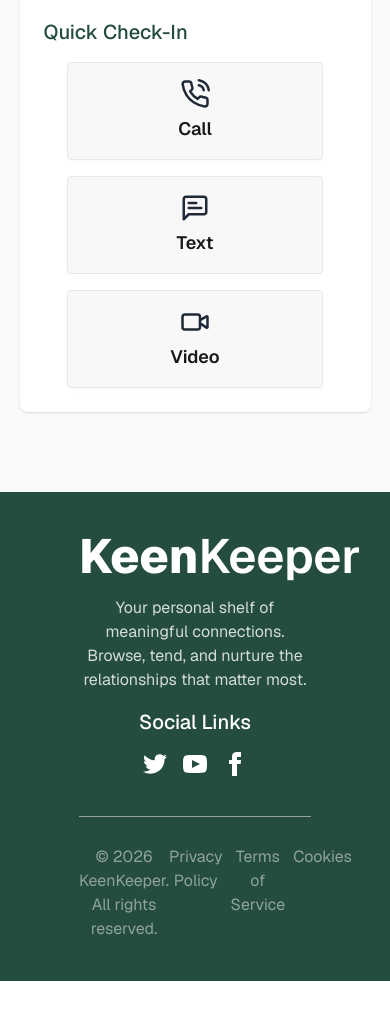
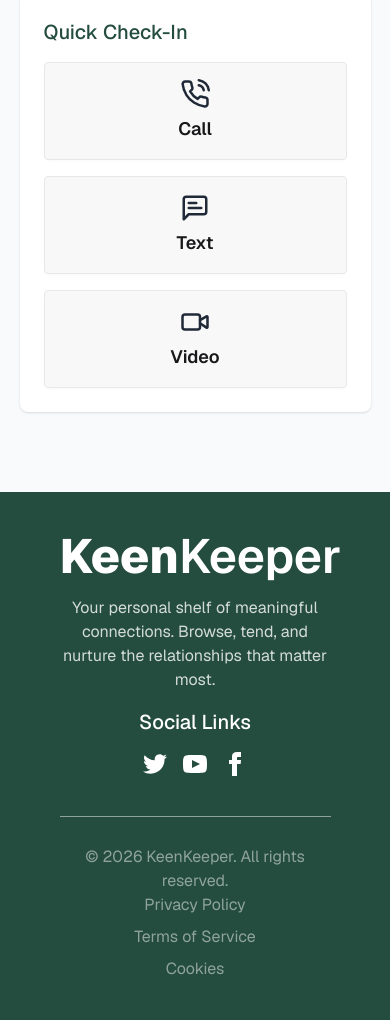
Before and after one commit to kaziontor7/Keen-Keeper, a React (Vite) app: page /friendDetails/1 in a window 390 px wide. Shown: the part 1230-2250 px from the top of the page. Before the commit the page ends 2211 px from the top, so only its background shows below. Built offline with nearby package versions, Linux system fonts and the light colour scheme.

Commit message:
fixed footer

```diff
--- a/src/Pages/Components/Shared/Footer.jsx
+++ b/src/Pages/Components/Shared/Footer.jsx
@@ -4,7 +4,7 @@
     return (
 
             <footer className=" bg-dark-green">
-                <div className=' text-center  text-white p-10 w-8/10 mx-auto'>
+                <div className=' text-center  text-white p-10 w-9/10 md:w-8/10 mx-auto'>
   <aside>
     <p className="font-extrabold text-5xl text-white pb-4">
       Keen<span className='font-semibold'>Keeper</span>
@@ -49,9 +49,9 @@
       </a>
     </div>
   </nav>
-  <div className='text-[#FAFAFA]/50 flex border-t border-[#FAFAFA]/50 justify-between w-full pt-7'>
+  <div className='text-[#FAFAFA]/50 flex border-t border-[#FAFAFA]/50 justify-between w-full pt-7 max-sm:flex-col'>
     <p className=''>© 2026 KeenKeeper. All rights reserved.</p>
-    <span className='flex gap-2'>
+    <span className='flex gap-2 max-sm:flex-col '>
         <p>Privacy Policy</p>
         <p>Terms of Service</p>
         <p>Cookies</p>
--- a/src/Pages/FriendDetails.jsx
+++ b/src/Pages/FriendDetails.jsx
@@ -59,12 +59,12 @@
             <div className='shadow space-y-4 p-6 bg-white rounded-lg'>
             <p className='dark-green font-medium text-xl'>Quick Check-In</p>
             <div className='grid grid-cols-1 md:grid-cols-3 gap-4 '>
-                <button className='max-sm:mx-auto btn flex flex-col h-full p-4 btn-wide text-lg items-center justify-center'><span className='text-3xl black font-bold'><FiPhoneCall /></span> Call
+                <button className='max-sm:mx-auto btn flex flex-col h-full p-4 w-full text-lg items-center justify-center'><span className='text-3xl black font-bold'><FiPhoneCall /></span> Call
             </button>
-                <button className='max-sm:mx-auto btn flex flex-col h-full p-4 btn-wide text-lg items-center justify-center'><span className='text-3xl black font-bold'><LuMessageSquareText />
+                <button className='max-sm:mx-auto btn flex flex-col h-full p-4 w-full text-lg items-center justify-center'><span className='text-3xl black font-bold'><LuMessageSquareText />
 </span> Text
             </button>
-                <button className='max-sm:mx-auto btn flex flex-col h-full p-4 btn-wide text-lg items-center justify-center'><span className='text-3xl black font-bold'><LuVideo />
+                <button className='max-sm:mx-auto btn flex flex-col h-full p-4 w-full text-lg items-center justify-center'><span className='text-3xl black font-bold'><LuVideo />
 </span> Video
             </button>
             </div>
```
